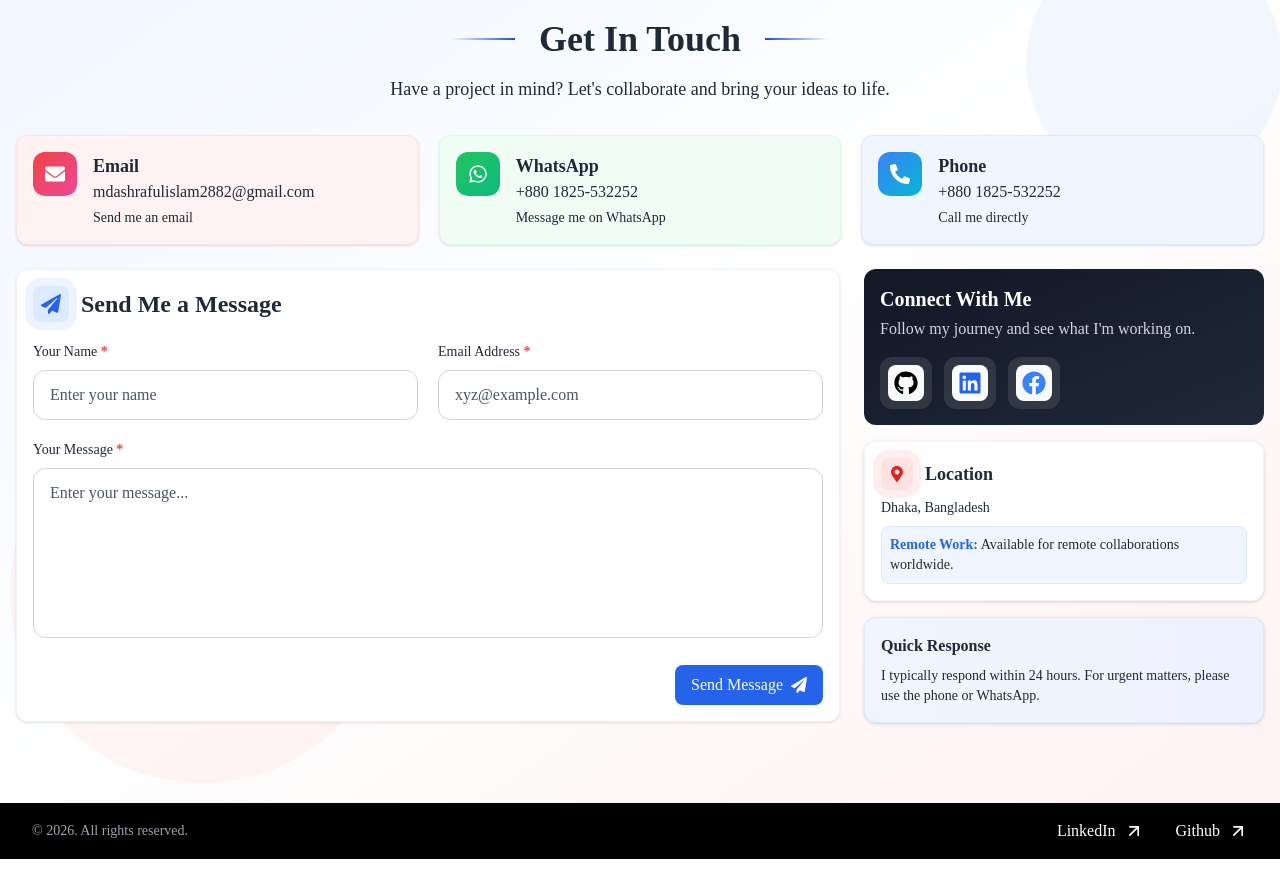
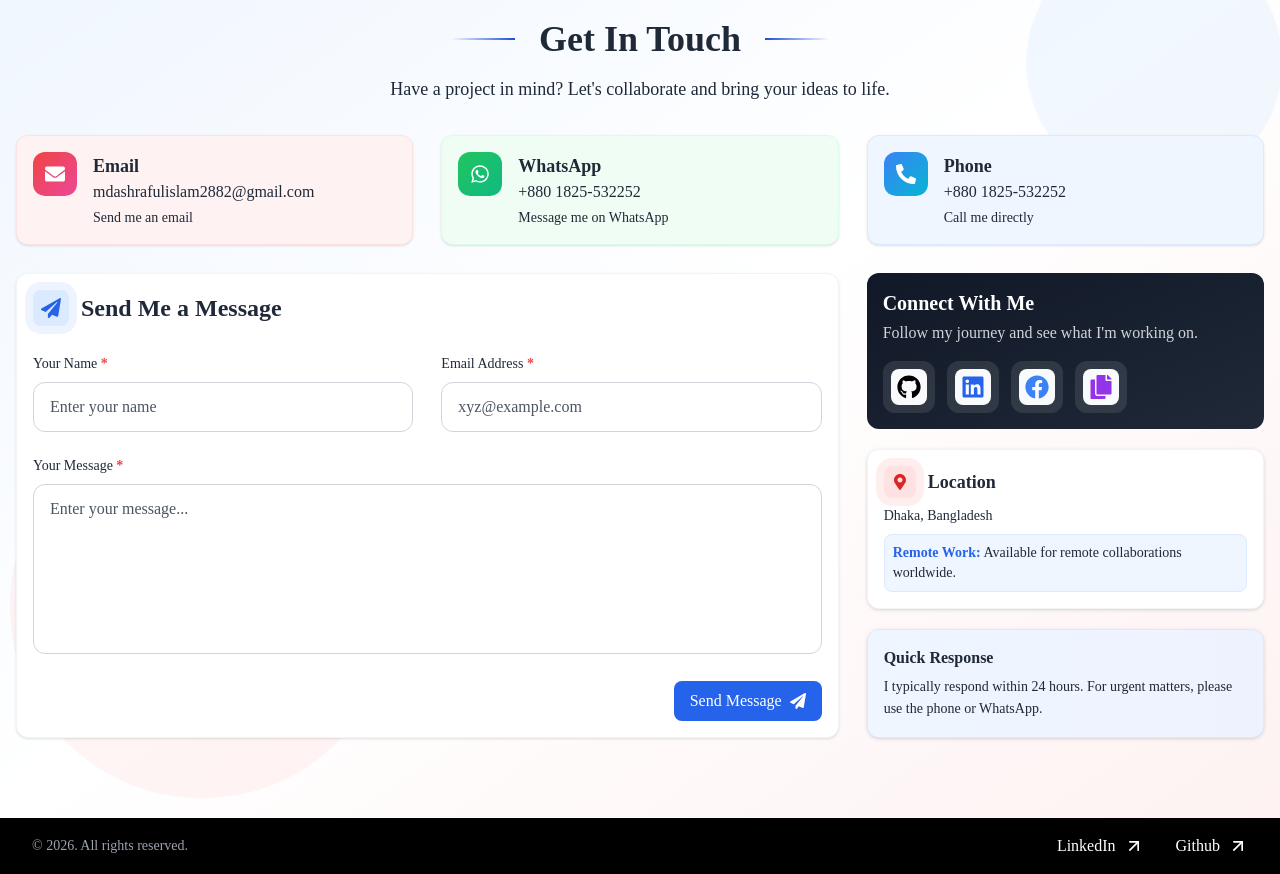
Before and after one commit to mdashraful24/personal-portfolio, a React (Vite) app: page / in a window 1280 px wide. Shown: the part 4460-5334 px from the top of the page. Built offline with nearby package versions, Linux system fonts and the light colour scheme.

Commit message:
updated design and added mail copy option

```diff
--- a/src/components/ContactSection.jsx
+++ b/src/components/ContactSection.jsx
@@ -1,7 +1,7 @@
 import { useRef, useState, useEffect } from "react";
 import emailjs from "@emailjs/browser";
 import toast from "react-hot-toast";
-import { FaPhoneAlt, FaMapMarkerAlt, FaEnvelope, FaLinkedin, FaGithub, FaFacebook, FaWhatsapp, FaPaperPlane, FaCheckCircle, FaExclamationCircle } from "react-icons/fa";
+import { FaPhoneAlt, FaMapMarkerAlt, FaEnvelope, FaLinkedin, FaGithub, FaFacebook, FaWhatsapp, FaPaperPlane, FaCheckCircle, FaExclamationCircle, FaCopy, FaCheck } from "react-icons/fa";
 import './css/ContactSection.css'
 
 const ContactSection = () => {
@@ -9,6 +9,7 @@ const ContactSection = () => {
     const [status, setStatus] = useState({ type: "", message: "" });
     const [isLoading, setIsLoading] = useState(false);
     const [hasAnimated, setHasAnimated] = useState(false);
+    const [copiedEmail, setCopiedEmail] = useState(false);
     const sectionRef = useRef(null);
 
     useEffect(() => {
@@ -41,6 +42,36 @@ const ContactSection = () => {
         };
     }, [hasAnimated]);
 
+    const copyEmailToClipboard = async () => {
+        const email = "mdashrafulislam2882@gmail.com";
+        try {
+            await navigator.clipboard.writeText(email);
+            setCopiedEmail(true);
+            toast.success("Email copied to clipboard!", {
+                style: {
+                    background: '#16a34a',
+                    color: '#fff',
+                    padding: '10px 16px',
+                    borderRadius: '12px',
+                },
+                iconTheme: {
+                    primary: '#fff',
+                    secondary: '#16a34a',
+                },
+            });
+            setTimeout(() => setCopiedEmail(false), 2000);
+        } catch (err) {
+            toast.error("Failed to copy email", {
+                style: {
+                    background: '#dc2626',
+                    color: '#fff',
+                    padding: '10px 16px',
+                    borderRadius: '12px',
+                },
+            });
+        }
+    };
+
     const sendEmail = (e) => {
         e.preventDefault();
         setIsLoading(true);
@@ -61,7 +92,6 @@ const ContactSection = () => {
                     style: {
                         background: '#16a34a',
                         color: '#fff',
-                        // fontWeight: '500',
                         padding: '10px 16px',
                         borderRadius: '12px',
                     },
@@ -82,7 +112,6 @@ const ContactSection = () => {
                     style: {
                         background: '#dc2626',
                         color: '#fff',
-                        // fontWeight: '500',
                         padding: '10px 16px',
                         borderRadius: '12px',
                     },
@@ -91,7 +120,6 @@ const ContactSection = () => {
                         secondary: '#dc2626',
                     },
                 });
-                // console.error('Email sending error:', error.text);
                 setIsLoading(false);
             }
         );
@@ -154,6 +182,16 @@ const ContactSection = () => {
             color: "hover:bg-blue-500 hover:text-white",
             iconColor: "text-blue-500 dark:text-blue-400",
             bgColor: "bg-white/10 dark:bg-gray-700"
+        },
+        {
+            icon: copiedEmail ? <FaCheck className="text-2xl" /> : <FaCopy className="text-2xl" />,
+            label: "Copy Email",
+            url: "#",
+            color: "hover:bg-purple-600 hover:text-white",
+            iconColor: "text-purple-600 dark:text-purple-400",
+            bgColor: "bg-white/10 dark:bg-gray-700",
+            onClick: copyEmailToClipboard,
+            isCopyButton: true
         }
     ];
 
@@ -184,7 +222,7 @@ const ContactSection = () => {
                     </div>
 
                     {/* Contact Cards */}
-                    <div className="grid grid-cols-1 md:grid-cols-2 lg:grid-cols-3 gap-5 mb-6">
+                    <div className="grid grid-cols-1 md:grid-cols-2 lg:grid-cols-3 gap-7 mb-7">
                         {contactInfo.map((info, index) => (
                             <a
                                 key={index}
@@ -213,11 +251,11 @@ const ContactSection = () => {
                     </div>
 
                     {/* Main Content */}
-                    <div className="grid grid-cols-1 lg:grid-cols-3 gap-6">
+                    <div className="grid grid-cols-1 lg:grid-cols-3 gap-7">
                         {/* Contact Form */}
                         <div className="lg:col-span-2 form-container">
                             <div className="bg-white dark:bg-gray-800 rounded-xl shadow border border-gray-100 dark:border-gray-700 p-4 transition-all duration-300 hover:shadow-lg form-card">
-                                <div className="flex items-center gap-3 mb-5">
+                                <div className="flex items-center gap-3 mb-7">
                                     <div className="animate-pulse-glow-blue p-2 bg-blue-100 dark:bg-blue-900/30 rounded-lg form-icon">
                                         <FaPaperPlane className="text-blue-600 dark:text-blue-400 text-xl" />
                                     </div>
@@ -225,7 +263,7 @@ const ContactSection = () => {
                                 </div>
 
                                 <form ref={form} onSubmit={sendEmail}>
-                                    <div className="grid grid-cols-1 md:grid-cols-2 gap-5 mb-5">
+                                    <div className="grid grid-cols-1 md:grid-cols-2 gap-7 mb-6">
                                         <div className="input-field">
                                             <label className="block text-sm font-medium mb-2 dark:text-gray-300">
                                                 Your Name <strong className="text-red-500">*</strong>
@@ -305,7 +343,7 @@ const ContactSection = () => {
                         </div>
 
                         {/* Social & Location Info */}
-                        <div className="space-y-4 info-sidebar">
+                        <div className="space-y-5 info-sidebar">
                             {/* Social Links */}
                             <div className="bg-gradient-to-br from-gray-900 to-gray-800 dark:from-gray-800 dark:to-gray-900 rounded-xl p-4 text-white social-card">
                                 <h3 className="text-xl font-bold mb-1 social-title">Connect With Me</h3>
@@ -314,6 +352,19 @@ const ContactSection = () => {
                                 </p>
                                 <div className="flex items-center gap-3 social-icons">
                                     {socialLinks.map((social, index) => (
+                                        social.isCopyButton ? (
+                                            <button
+                                                key={index}
+                                                onClick={social.onClick}
+                                                className={`p-2 rounded-xl ${social.bgColor} transition-all duration-300 ${social.color} md:hover:scale-110 social-icon cursor-pointer`}
+                                                style={{ transitionDelay: `${index * 0.1}s` }}
+                                                title={social.label}
+                                            >
+                                                <div className={`p-1.5 rounded-lg bg-gray-50 dark:bg-gray-700 ${social.iconColor} transition-all duration-300`}>
+                                                    {social.icon}
+                                                </div>
+                                            </button>
+                                        ) : (
                                             <a
                                                 key={index}
                                                 href={social.url}
@@ -326,6 +377,7 @@ const ContactSection = () => {
                                                     {social.icon}
                                                 </div>
                                             </a>
+                                        )
                                     ))}
                                 </div>
                             </div>
@@ -350,8 +402,8 @@ const ContactSection = () => {
 
                             {/* Quick Note */}
                             <div className="bg-gradient-to-r from-blue-50 to-indigo-50 dark:from-gray-800 dark:to-gray-800 rounded-xl p-4 border border-blue-100 dark:border-gray-700 drop-shadow quick-note">
-                                <h4 className="font-bold mb-2 dark:text-white">Quick Response</h4>
-                                <p className="text-sm dark:text-gray-300">
+                                <h4 className="font-bold mb-1.5 dark:text-white">Quick Response</h4>
+                                <p className="text-sm dark:text-gray-300 leading-relaxed">
                                     I typically respond within 24 hours. For urgent matters, please use the phone or WhatsApp.
                                 </p>
                             </div>
```
Lines whose indentation alone changed are shown as unchanged.
